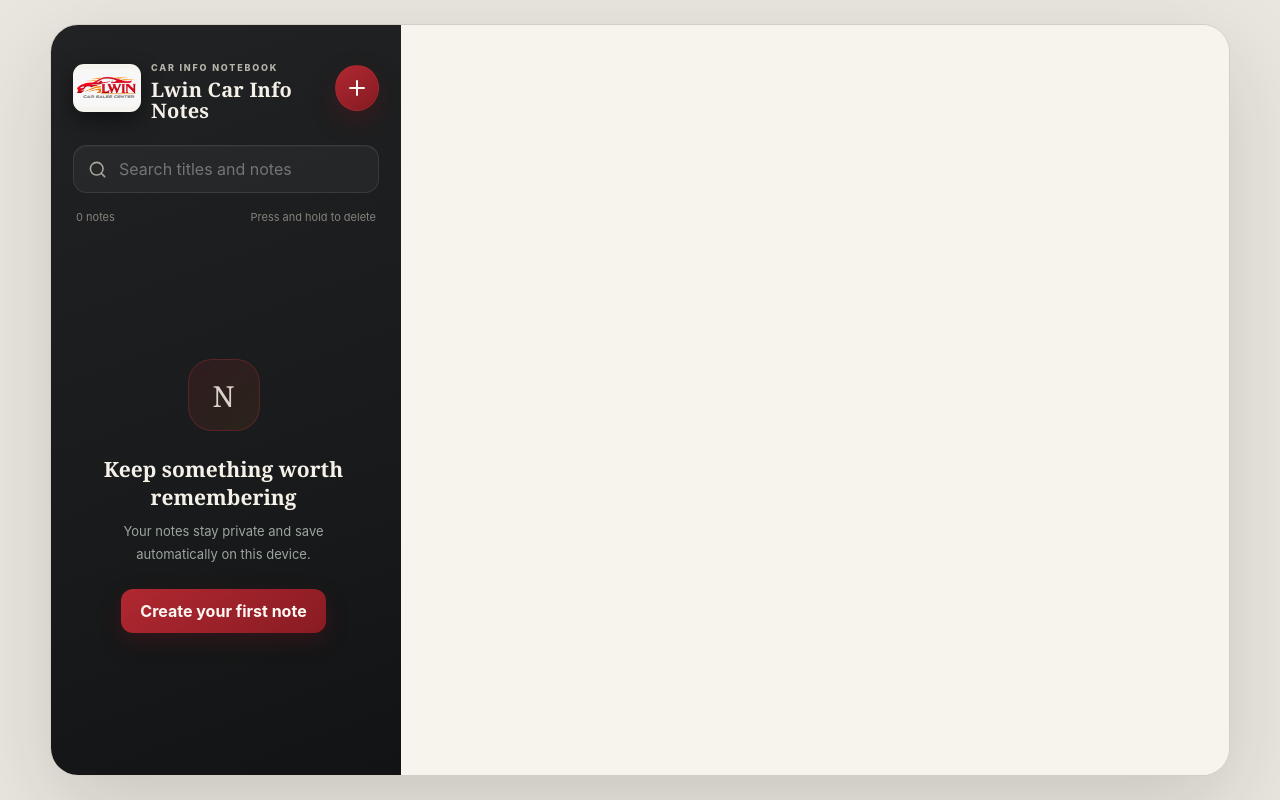
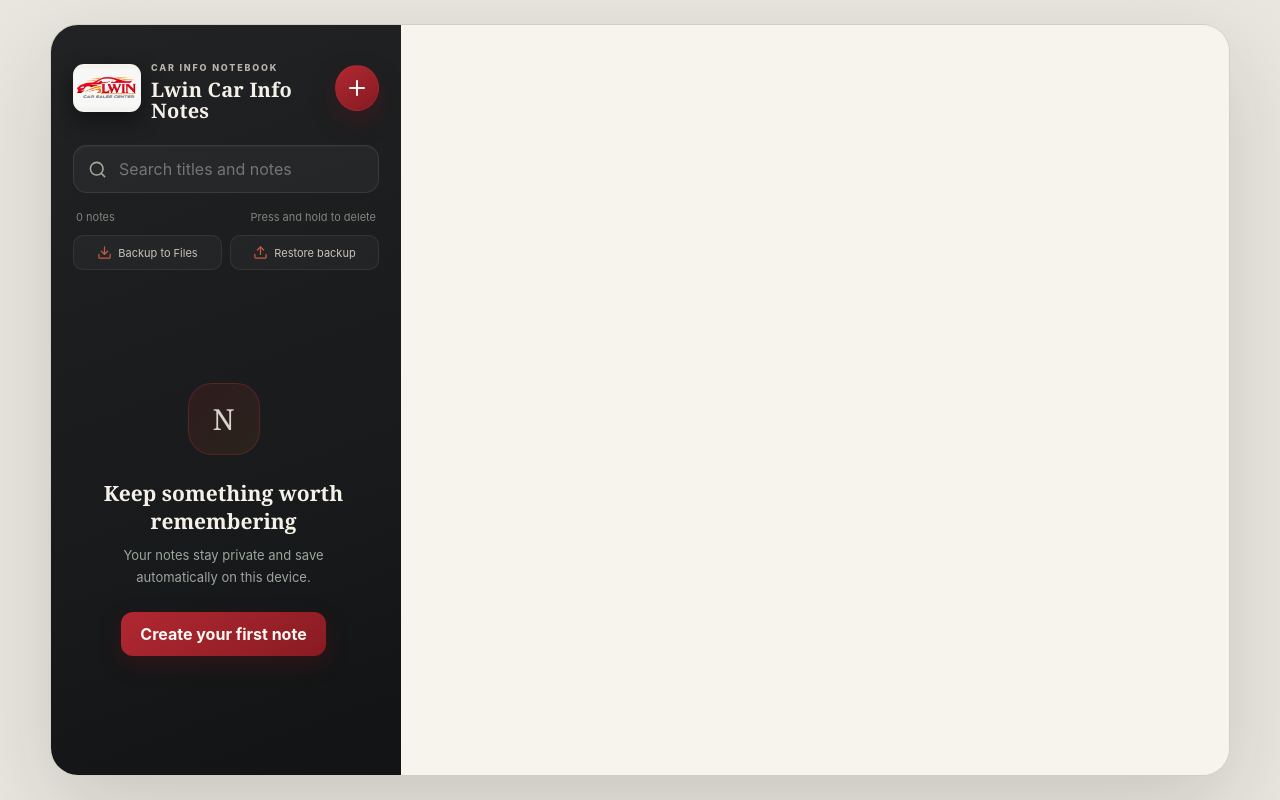
Before and after one commit to wujiazeng047/NOTES, a React (Vite) app: page / in a window 1280 px wide. Built offline with nearby package versions, Linux system fonts and the light colour scheme.

Commit message:
Add files via upload

```diff
--- a/public/sw.js
+++ b/public/sw.js
@@ -1,4 +1,4 @@
-const CACHE = "lwin-car-info-notes-v7";
+const CACHE = "lwin-car-info-notes-v8";
 const SHELL = ["./", "./index.html", "./manifest.webmanifest", "./lwin-logo.png"];
 self.addEventListener("install", (event) => event.waitUntil(
   caches.open(CACHE).then((cache) => cache.addAll(SHELL)).then(() => self.skipWaiting()),
--- a/src/App.tsx
+++ b/src/App.tsx
@@ -1,5 +1,5 @@
-import { useEffect, useMemo, useRef, useState, type TouchEvent } from "react";
-import { ArrowLeft, Check, ChevronRight, Plus, Search, Trash2, X } from "lucide-react";
+import { useEffect, useMemo, useRef, useState, type ChangeEvent, type TouchEvent } from "react";
+import { ArrowLeft, Check, ChevronRight, Download, Plus, Search, Trash2, Upload, X } from "lucide-react";
 
 type Note = { id: string; title: string; content: string; createdAt: number; updatedAt: number };
 const STORAGE_KEY = "sage-notes-v1";
@@ -20,6 +20,7 @@ export default function App() {
   const [loaded, setLoaded] = useState(false);
   const [pendingDelete, setPendingDelete] = useState<Note | null>(null);
   const titleRef = useRef<HTMLInputElement>(null);
+  const restoreInputRef = useRef<HTMLInputElement>(null);
   const swipeStart = useRef<{ x: number; y: number } | null>(null);
   const selected = notes.find((note) => note.id === selectedId) ?? null;
 
@@ -79,6 +80,70 @@ export default function App() {
     if (deltaX > 80 && deltaY < 70) setSelectedId(null);
   };
 
+  const exportBackup = async () => {
+    const date = new Date().toISOString().slice(0, 10);
+    const fileName = `lwin-car-info-notes-backup-${date}.json`;
+    const backup = JSON.stringify({
+      app: "Lwin Car Info Notes",
+      version: 1,
+      exportedAt: new Date().toISOString(),
+      notes,
+    }, null, 2);
+    const file = new File([backup], fileName, { type: "application/json" });
+
+    try {
+      if (navigator.share && navigator.canShare?.({ files: [file] })) {
+        await navigator.share({
+          title: "Lwin Car Info Notes Backup",
+          text: "Save this backup to iCloud Drive or Files.",
+          files: [file],
+        });
+        return;
+      }
+    } catch (error) {
+      if (error instanceof DOMException && error.name === "AbortError") return;
+    }
+
+    const url = URL.createObjectURL(file);
+    const link = document.createElement("a");
+    link.href = url;
+    link.download = fileName;
+    link.click();
+    URL.revokeObjectURL(url);
+  };
+
+  const restoreBackup = async (event: ChangeEvent<HTMLInputElement>) => {
+    const file = event.target.files?.[0];
+    event.target.value = "";
+    if (!file) return;
+
+    try {
+      const parsed = JSON.parse(await file.text());
+      const incoming: Note[] = Array.isArray(parsed) ? parsed : parsed.notes;
+      const valid = Array.isArray(incoming) && incoming.every((note) =>
+        typeof note.id === "string" &&
+        typeof note.title === "string" &&
+        typeof note.content === "string" &&
+        typeof note.createdAt === "number" &&
+        typeof note.updatedAt === "number");
+
+      if (!valid) throw new Error("Invalid backup");
+      if (!window.confirm(`Restore ${incoming.length} notes from this backup? Existing notes will be kept.`)) return;
+
+      setNotes((current) => {
+        const merged = new Map(current.map((note) => [note.id, note]));
+        incoming.forEach((note) => {
+          const existing = merged.get(note.id);
+          if (!existing || note.updatedAt >= existing.updatedAt) merged.set(note.id, note);
+        });
+        return [...merged.values()].sort((a, b) => b.updatedAt - a.updatedAt);
+      });
+      window.alert(`${incoming.length} notes restored successfully.`);
+    } catch {
+      window.alert("This file is not a valid Lwin Car Info Notes backup.");
+    }
+  };
+
   const NoteCard = ({ note }: { note: Note }) => {
     const timer = useRef<number | null>(null);
     const longPressed = useRef(false);
@@ -127,6 +192,12 @@ export default function App() {
 
         <div className="list-meta"><span>{query ? `${filtered.length} found` : `${notes.length} notes`}</span><span>Press and hold to delete</span></div>
 
+        <div className="backup-actions">
+          <button onClick={exportBackup}><Download size={15} />Backup to Files</button>
+          <button onClick={() => restoreInputRef.current?.click()}><Upload size={15} />Restore backup</button>
+          <input ref={restoreInputRef} className="file-input" type="file" accept="application/json,.json" onChange={restoreBackup} />
+        </div>
+
         <div className="note-list">
           {filtered.map((note) => <NoteCard note={note} key={note.id} />)}
           {!filtered.length && (
--- a/src/styles.css
+++ b/src/styles.css
@@ -16,6 +16,11 @@ h1 { margin: 4px 0 0; font-family: Georgia, serif; font-size: 20px; line-height:
 .search-box input { min-width: 0; flex: 1; border: 0; outline: 0; color: #fff; background: transparent; }
 .search-box button { display: grid; padding: 2px; color: #aeb8ac; background: transparent; cursor: pointer; }
 .list-meta { padding: 17px 3px 11px; display: flex; justify-content: space-between; color: #85827d; font-size: 11px; }
+.backup-actions { margin-bottom: 12px; display: grid; grid-template-columns: 1fr 1fr; gap: 8px; }
+.backup-actions button { min-width: 0; padding: 9px 8px; display: flex; align-items: center; justify-content: center; gap: 6px; border: 1px solid #ffffff12; border-radius: 10px; color: #c8c3bb; background: #ffffff09; font-size: 11px; cursor: pointer; }
+.backup-actions button:active { opacity: .65; transform: scale(.98); }
+.backup-actions svg { flex: none; color: #c35b42; }
+.file-input { position: fixed; width: 1px; height: 1px; overflow: hidden; opacity: 0; pointer-events: none; }
 .note-list { min-height: 0; flex: 1; overflow-y: auto; overscroll-behavior-y: contain; scrollbar-gutter: stable; -webkit-overflow-scrolling: touch; }
 .note-card { position: relative; width: 100%; min-height: 120px; margin-bottom: 10px; padding: 0; display: flex; overflow: hidden; border: 1px solid #ffffff0f; border-radius: 17px; color: inherit; text-align: left; background: linear-gradient(145deg, #292b2c, #222425); box-shadow: 0 9px 24px #0003; cursor: pointer; touch-action: pan-y; user-select: none; -webkit-user-select: none; }
 .note-card:active { opacity: .75; transform: scale(.99); }
```
Also changed, not shown: 1 other file (tests, documents, lock files or other folders).
